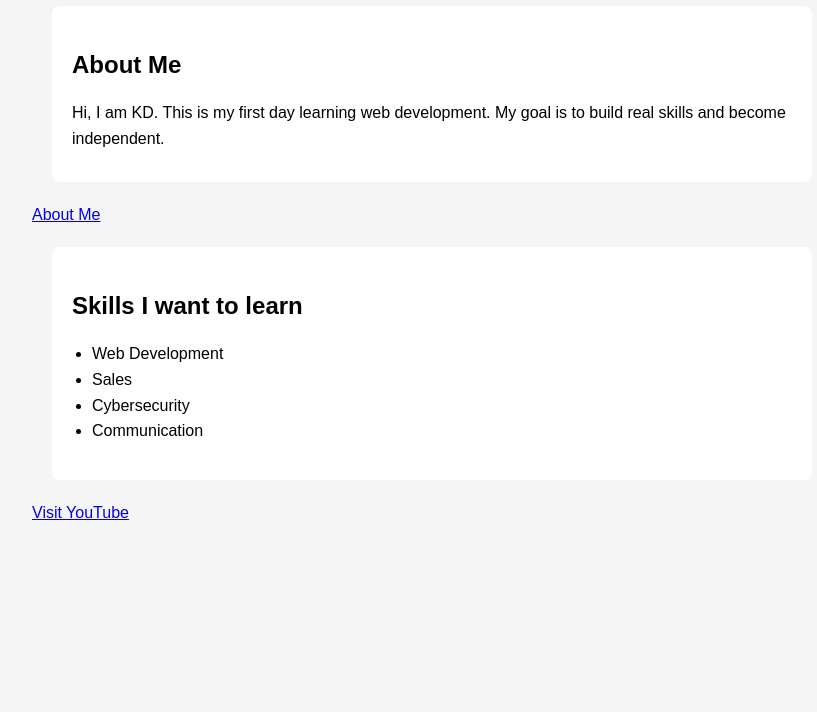
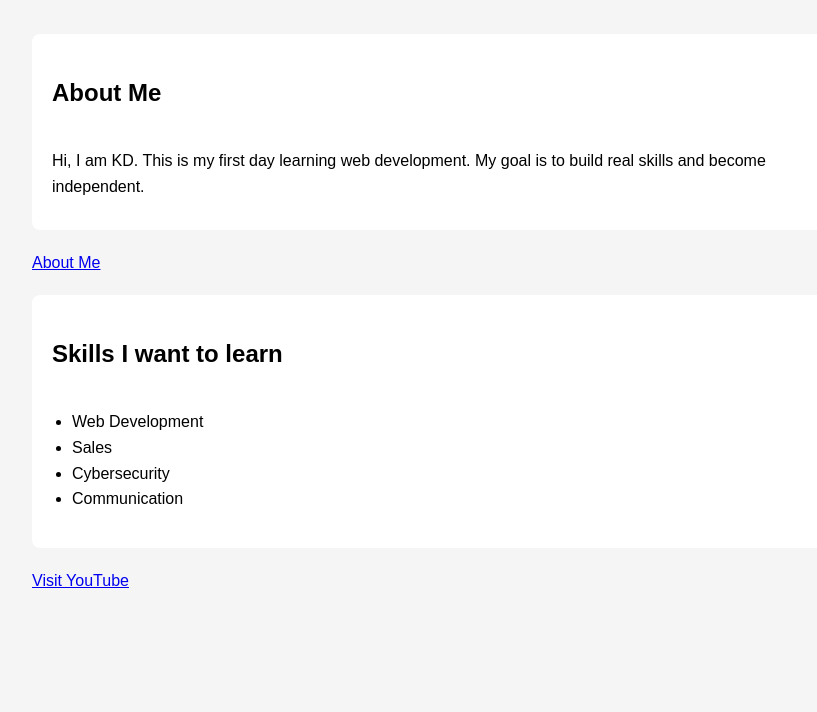
Before and after one commit to kd21-ui/web_dev_basics, a plain HTML site: page day_1&2_PRL/index.html in a window 1280 px wide. Shown: the part 88-800 px from the top of the page, without its empty margins (208-1025 px from the left). Drawn offline with Linux system fonts and the light colour scheme.

Commit message:
Day 8: Introduced flexbox for layout control

```diff
--- a/day_1&2_PRL/styling.css
+++ b/day_1&2_PRL/styling.css
@@ -7,6 +7,7 @@
 h2 {
     margin-bottom: 10px;
 }
+
 .main-heading {
     text-align: center;
     color: #222;
@@ -23,10 +24,18 @@
 .card {
     background-color: #ffffff;
     padding: 20px;
-    margin: 20px;
     border-radius: 8px;
+
+    display: flex;
+    flex-direction: column;
+    gap: 10px;
+
 }
+
 .container {
     width: 800px;
     margin: auto;
+    display: flex;
+    flex-direction: column;
+    gap: 20px;
 }
```
